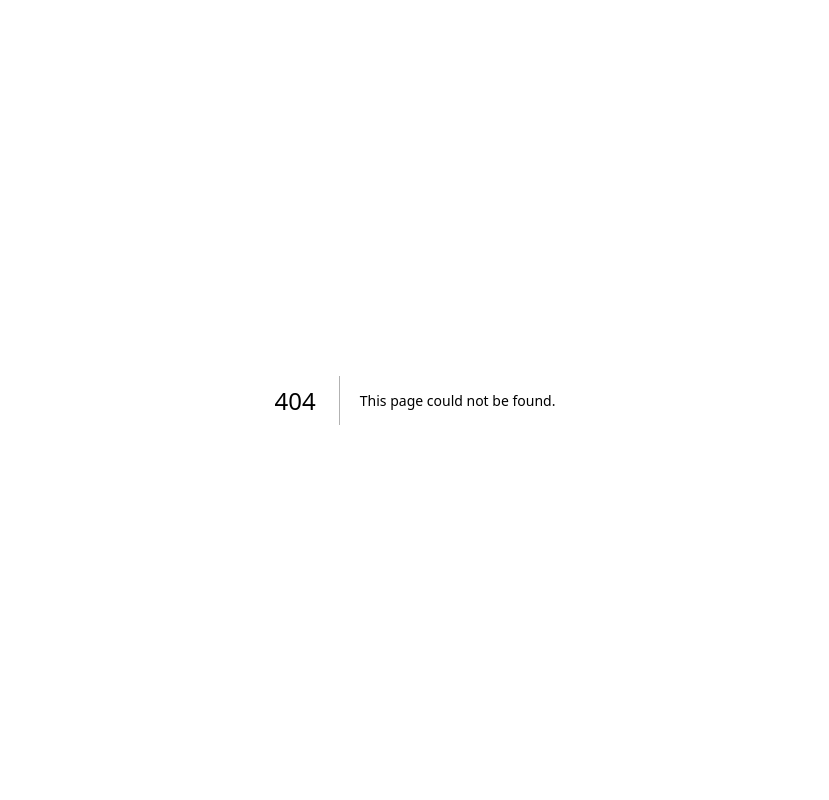
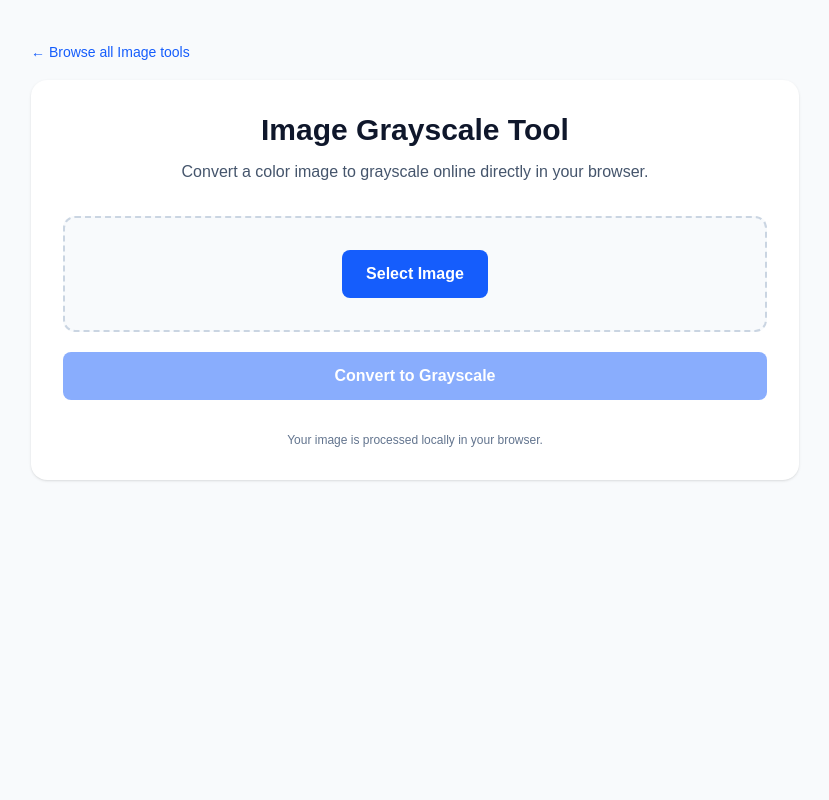
Before and after one commit to WellProSoftware/kaamkitpro, a Next.js app: page /tools/image-grayscale in a window 1280 px wide. Before the commit this address had no page. Shown: the top 800 px of the page, without its empty margins (225-1054 px from the left). Built offline with nearby package versions, Linux system fonts and the light colour scheme.

Commit message:
Add image-grayscale image tool

```diff
--- /dev/null
+++ b/src/app/tools/image-grayscale/page.tsx
@@ -0,0 +1,132 @@
+"use client";
+
+import { useState } from "react";
+
+export default function ImageGrayscalePage() {
+  const [file, setFile] = useState<File | null>(null);
+  const [message, setMessage] = useState("");
+
+  const convertToGrayscale = () => {
+    if (!file) {
+      setMessage("Please select an image.");
+      return;
+    }
+
+    const imageUrl = URL.createObjectURL(file);
+    const image = new Image();
+
+    image.onload = () => {
+      const canvas = document.createElement("canvas");
+      canvas.width = image.width;
+      canvas.height = image.height;
+
+      const context = canvas.getContext("2d");
+      if (!context) {
+        URL.revokeObjectURL(imageUrl);
+        setMessage("Your browser does not support image processing.");
+        return;
+      }
+
+      context.drawImage(image, 0, 0);
+      const imageData = context.getImageData(0, 0, canvas.width, canvas.height);
+      const pixels = imageData.data;
+
+      for (let index = 0; index < pixels.length; index += 4) {
+        const gray = Math.round(
+          pixels[index] * 0.299 +
+          pixels[index + 1] * 0.587 +
+          pixels[index + 2] * 0.114
+        );
+        pixels[index] = gray;
+        pixels[index + 1] = gray;
+        pixels[index + 2] = gray;
+      }
+
+      context.putImageData(imageData, 0, 0);
+
+      canvas.toBlob((blob) => {
+        URL.revokeObjectURL(imageUrl);
+
+        if (!blob) {
+          setMessage("Could not create the grayscale image.");
+          return;
+        }
+
+        const url = URL.createObjectURL(blob);
+        const link = document.createElement("a");
+        link.href = url;
+        link.download = "kaamkitpro-grayscale.jpg";
+        link.click();
+        URL.revokeObjectURL(url);
+
+        setMessage("Grayscale image created successfully.");
+      }, "image/jpeg", 0.92);
+    };
+
+    image.onerror = () => {
+      URL.revokeObjectURL(imageUrl);
+      setMessage("Could not read this image.");
+    };
+
+    image.src = imageUrl;
+  };
+
+  return (
+    <main className="min-h-screen bg-slate-50 px-4 py-10">
+      <div className="mx-auto max-w-3xl">
+        <a href="/tools/image" className="text-sm font-medium text-blue-600 hover:underline">
+          ← Browse all Image tools
+        </a>
+
+        <div className="mt-4 rounded-2xl bg-white p-6 shadow-sm md:p-8">
+          <div className="mb-8 text-center">
+            <h1 className="text-3xl font-bold text-slate-900">Image Grayscale Tool</h1>
+            <p className="mt-3 text-slate-600">
+              Convert a color image to grayscale online directly in your browser.
+            </p>
+          </div>
+
+          <div className="rounded-xl border-2 border-dashed border-slate-300 bg-slate-50 p-8 text-center">
+            <input
+              id="grayscale-file"
+              type="file"
+              accept="image/*"
+              className="hidden"
+              onChange={(event) => {
+                setFile(event.target.files?.[0] || null);
+                setMessage("");
+                event.target.value = "";
+              }}
+            />
+            <label
+              htmlFor="grayscale-file"
+              className="inline-block cursor-pointer rounded-lg bg-blue-600 px-6 py-3 font-semibold text-white hover:bg-blue-700"
+            >
+              Select Image
+            </label>
+            {file && <p className="mt-3 text-sm text-slate-600">{file.name}</p>}
+          </div>
+
+          <button
+            type="button"
+            onClick={convertToGrayscale}
+            disabled={!file}
+            className="mt-5 w-full rounded-lg bg-blue-600 px-6 py-3 font-semibold text-white hover:bg-blue-700 disabled:opacity-50"
+          >
+            Convert to Grayscale
+          </button>
+
+          {message && (
+            <div className="mt-5 rounded-lg bg-slate-100 p-4 text-center text-sm text-slate-700">
+              {message}
+            </div>
+          )}
+
+          <p className="mt-8 text-center text-xs text-slate-500">
+            Your image is processed locally in your browser.
+          </p>
+        </div>
+      </div>
+    </main>
+  );
+}
```
